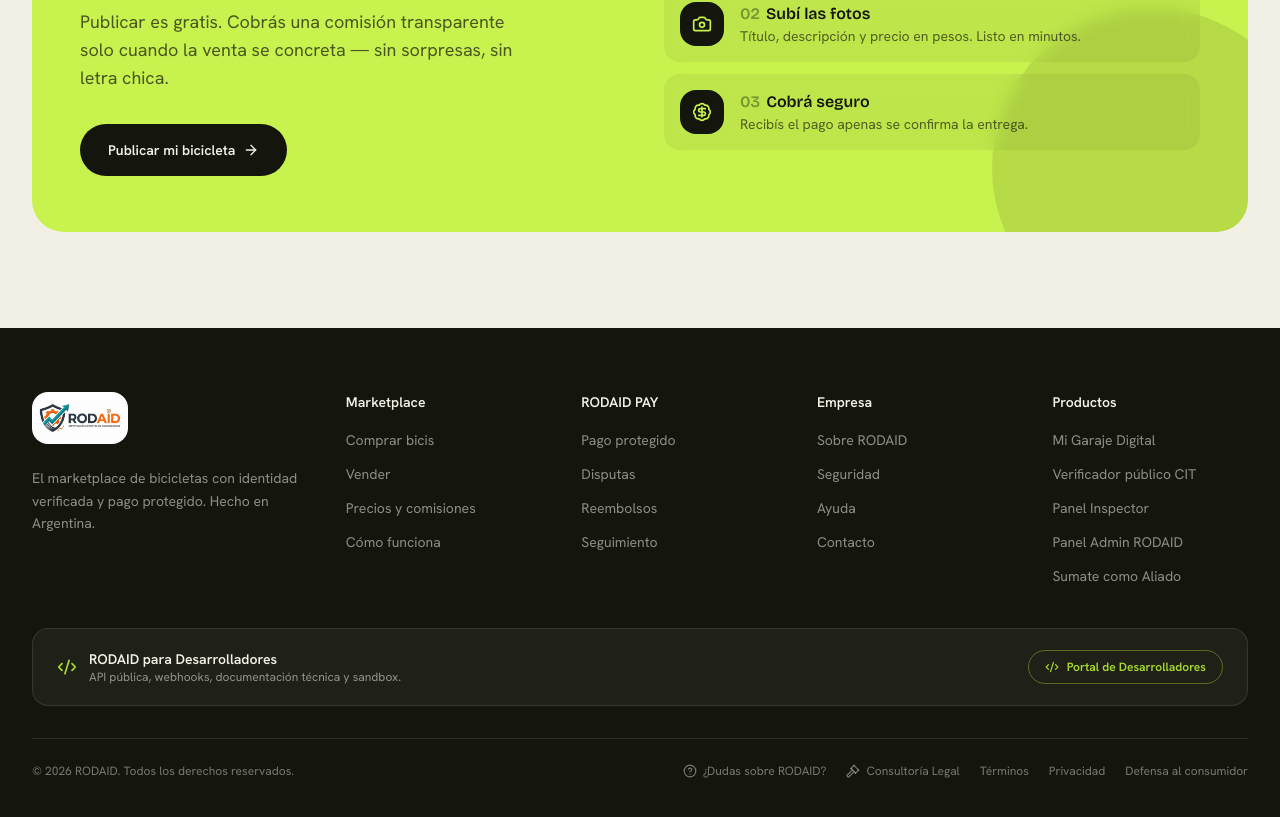
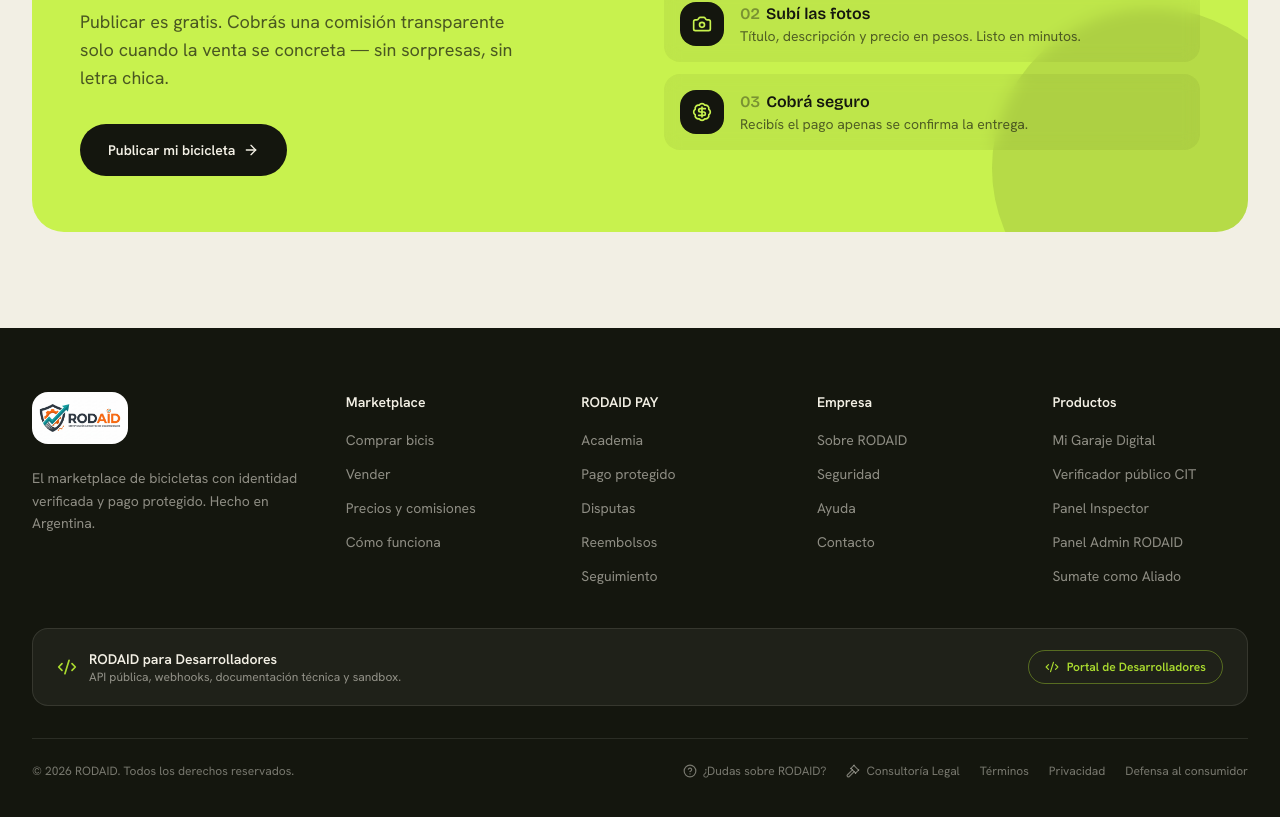
Before and after one commit to Ridaid-net/vibe-coding-platform, a Next.js app: page / in a window 1280 px wide. Shown: the part 4576-5393 px from the top of the page. Built offline with nearby package versions, Linux system fonts and the light colour scheme; no server answers.

Commit message:
feat: agregar Academia RODAID al footer

```diff
--- a/components/rodaid/footer.tsx
+++ b/components/rodaid/footer.tsx
@@ -13,7 +13,7 @@
   },
   {
     title: 'RODAID PAY',
-    links: ['Pago protegido', 'Disputas', 'Reembolsos', 'Seguimiento'],
+    links: ['Academia', 'Pago protegido', 'Disputas', 'Reembolsos', 'Seguimiento'],
   },
   {
     title: 'Empresa',
@@ -51,7 +51,7 @@
                   <li key={link}>
 
                     <a
-                      href={link === "Sobre RODAID" ? "/sobre" : link === "Contacto" ? "mailto:federicodegeaceo@rodaid.net" : link === "Pago protegido" ? "/pago-protegido" : link === "Disputas" ? "/disputas" : link === "Reembolsos" ? "/reembolsos" : link === "Seguimiento" ? "/seguimiento" : "#top"}
+                      href={link === "Sobre RODAID" ? "/sobre" : link === "Contacto" ? "mailto:federicodegeaceo@rodaid.net" : link === "Academia" ? "/academia" : link === "Pago protegido" ? "/pago-protegido" : link === "Disputas" ? "/disputas" : link === "Reembolsos" ? "/reembolsos" : link === "Seguimiento" ? "/seguimiento" : "#top"}
                       className="text-sm text-paper/55 transition-colors hover:text-lime"
                     >
                       {link}
```
